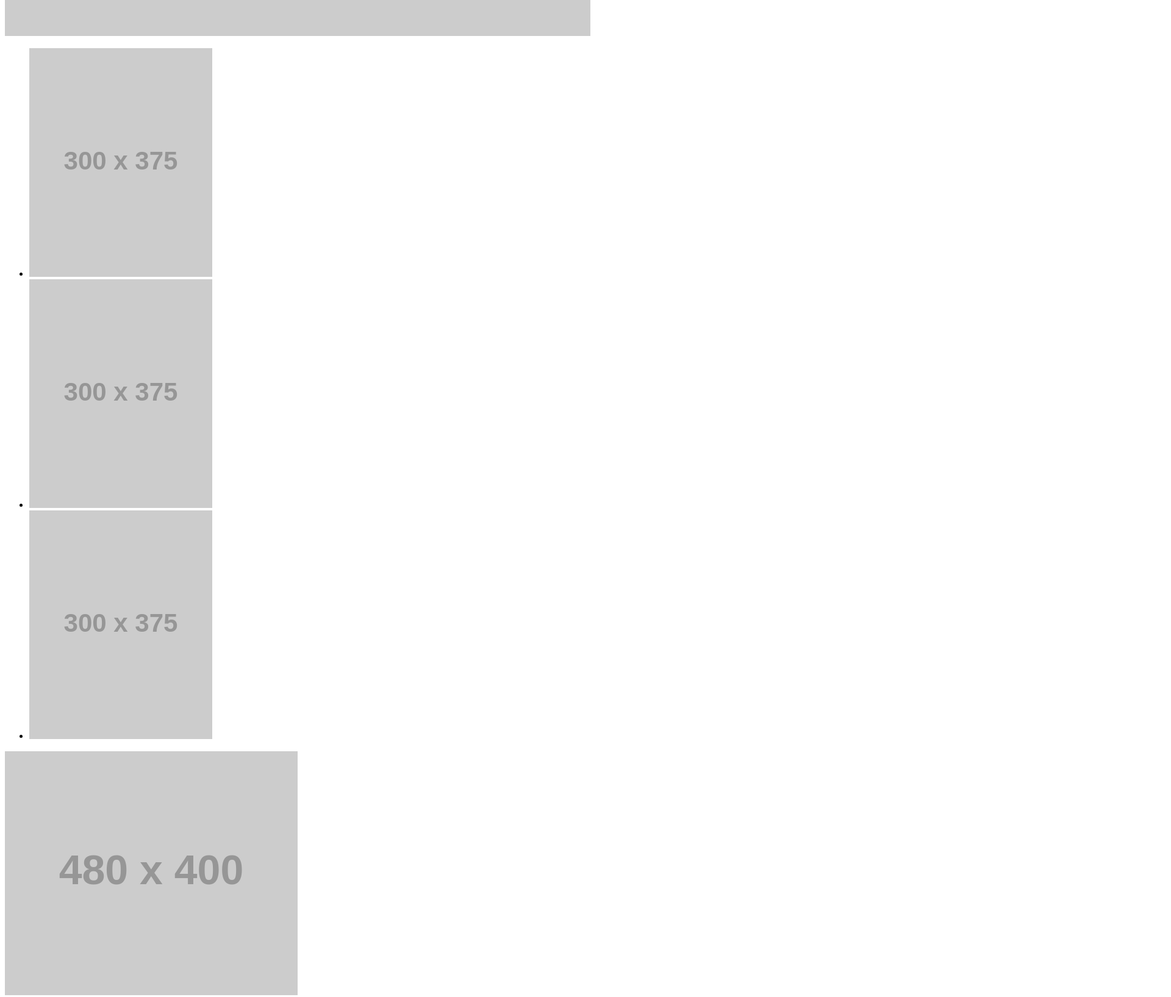
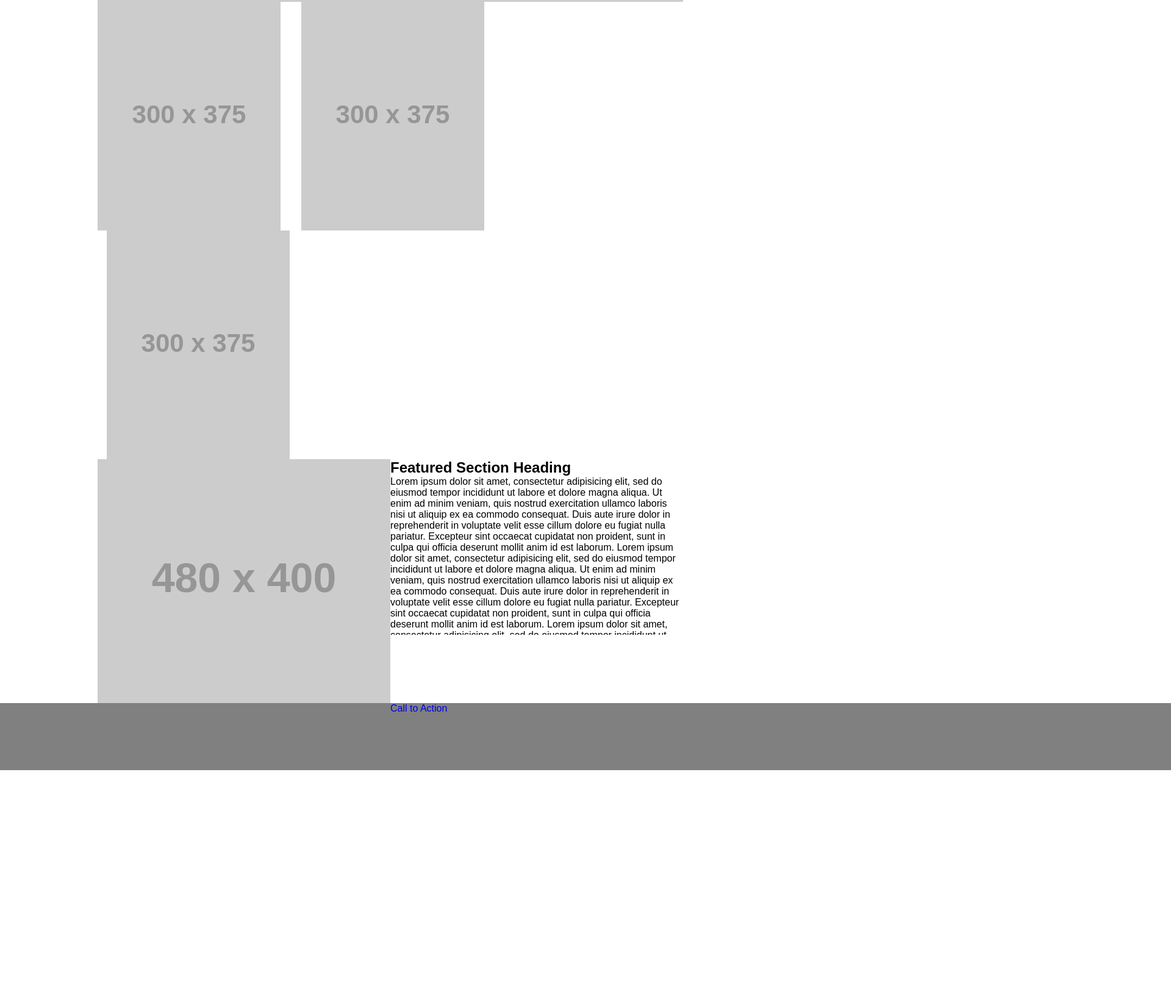
Before and after one commit to jonathanheemstra/css_wireframe, a plain HTML site: page index.html in a window 1280 px wide. Shown: the part 577-2212 px from the top of the page at 61% size, 1920 px wide, since content can reach past the window. After the commit the page ends 1840 px from the top, so only its background shows below. Drawn offline with Linux system fonts and the light colour scheme; placeholder pictures from the web are drawn by us.

Commit message:
add nav styles

```diff
--- a/index.html
+++ b/index.html
@@ -5,14 +5,14 @@
     <link href="styles.css" rel="stylesheet">
   </head>
   <body>
-    <header>
+    <header class="full_width_background">
       <img src="http://placehold.it/200x70">
       <nav>
         <ul>
-          <li>Nav Item 1</li>
-          <li>Nav Item 2</li>
-          <li>Nav Item 3</li>
-          <li>Nav Item 4</li>
+          <li><a href="">Nav Item 1</a></li>
+          <li><a href="">Nav Item 2</a></li>
+          <li><a href="">Nav Item 3</a></li>
+          <li><a href="">Nav Item 4</a></li>
         </ul>
       </nav>
     </header>
@@ -22,20 +22,20 @@
       </section>
       <section>
         <ul>
+          <li class="first_child"><img src="http://placehold.it/300x375"></li>
           <li><img src="http://placehold.it/300x375"></li>
-          <li><img src="http://placehold.it/300x375"></li>
-          <li><img src="http://placehold.it/300x375"></li>
+          <li class="last_child"><img src="http://placehold.it/300x375"></li>
         </ul>
       </section>
       <section>
         <img src="http://placehold.it/480x400">
-        <div>
+        <div class="right content">
           <h2>Featured Section Heading</h2>
-          <p>Lorem ipsum dolor sit amet, consectetur adipisicing elit, sed do eiusmod tempor incididunt ut labore et dolore magna aliqua. Ut enim ad minim veniam, quis nostrud exercitation ullamco laboris nisi ut aliquip ex ea commodo consequat. Duis aute irure dolor in reprehenderit in voluptate velit esse cillum dolore eu fugiat nulla pariatur. Excepteur sint occaecat cupidatat non proident, sunt in culpa qui officia deserunt mollit anim id est laborum.</p>
-          <a href="#">Call to Action</a>
+          <p>Lorem ipsum dolor sit amet, consectetur adipisicing elit, sed do eiusmod tempor incididunt ut labore et dolore magna aliqua. Ut enim ad minim veniam, quis nostrud exercitation ullamco laboris nisi ut aliquip ex ea commodo consequat. Duis aute irure dolor in reprehenderit in voluptate velit esse cillum dolore eu fugiat nulla pariatur. Excepteur sint occaecat cupidatat non proident, sunt in culpa qui officia deserunt mollit anim id est laborum. Lorem ipsum dolor sit amet, consectetur adipisicing elit, sed do eiusmod tempor incididunt ut labore et dolore magna aliqua. Ut enim ad minim veniam, quis nostrud exercitation ullamco laboris nisi ut aliquip ex ea commodo consequat. Duis aute irure dolor in reprehenderit in voluptate velit esse cillum dolore eu fugiat nulla pariatur. Excepteur sint occaecat cupidatat non proident, sunt in culpa qui officia deserunt mollit anim id est laborum. Lorem ipsum dolor sit amet, consectetur adipisicing elit, sed do eiusmod tempor incididunt ut labore et dolore magna aliqua. Ut enim ad minim veniam, quis nostrud exercitation ullamco laboris nisi ut aliquip ex ea commodo consequat. Duis aute irure dolor in reprehenderit in voluptate velit esse cillum dolore eu fugiat nulla pariatur. Excepteur sint occaecat cupidatat non proident, sunt in culpa qui officia deserunt mollit anim id est laborum.</p>
         </div>
+        <a href="#" class="button right">Call to Action</a>
       </section>
     </main>
-    <footer></footer>
+    <footer class="full_width_background"></footer>
   </body>
 </html>
--- a/styles.css
+++ b/styles.css
@@ -1,7 +1,49 @@
 * {
   font-family: Arial, Helvetica, sans-serif;
   text-decoration: none;
+  margin: 0;
+  padding: 0;
+  vertical-align: middle;
 }
-ul {
-
+body {
+  max-width: 960px;
+  margin: 0 auto;
+  overflow-x: hidden;
 }
+nav {
+  display: inline-block;
+}
+li {
+  display: inline;
+  list-style: none;
+  margin: 0px 15px;
+}
+p {
+  height: 260px;
+  overflow: scroll;
+}
+footer {
+  height: 50px;
+  background-color: grey;
+}
+.max_width {
+  width: 100%;
+}
+.right {
+  float: right;
+  width: 50%;
+}
+.full_width_background { /*built using https://css-tricks.com/full-browser-width-bars/ technique*/
+  margin: 0 -9999rem;
+  padding: 30px 9999rem;
+  background: grey;
+}
+.gutter {
+  margin: 15px;
+}
+.first_child {
+  margin-left: 0;
+}
+.last_child {
+  margin-right: 0;
+}
```
